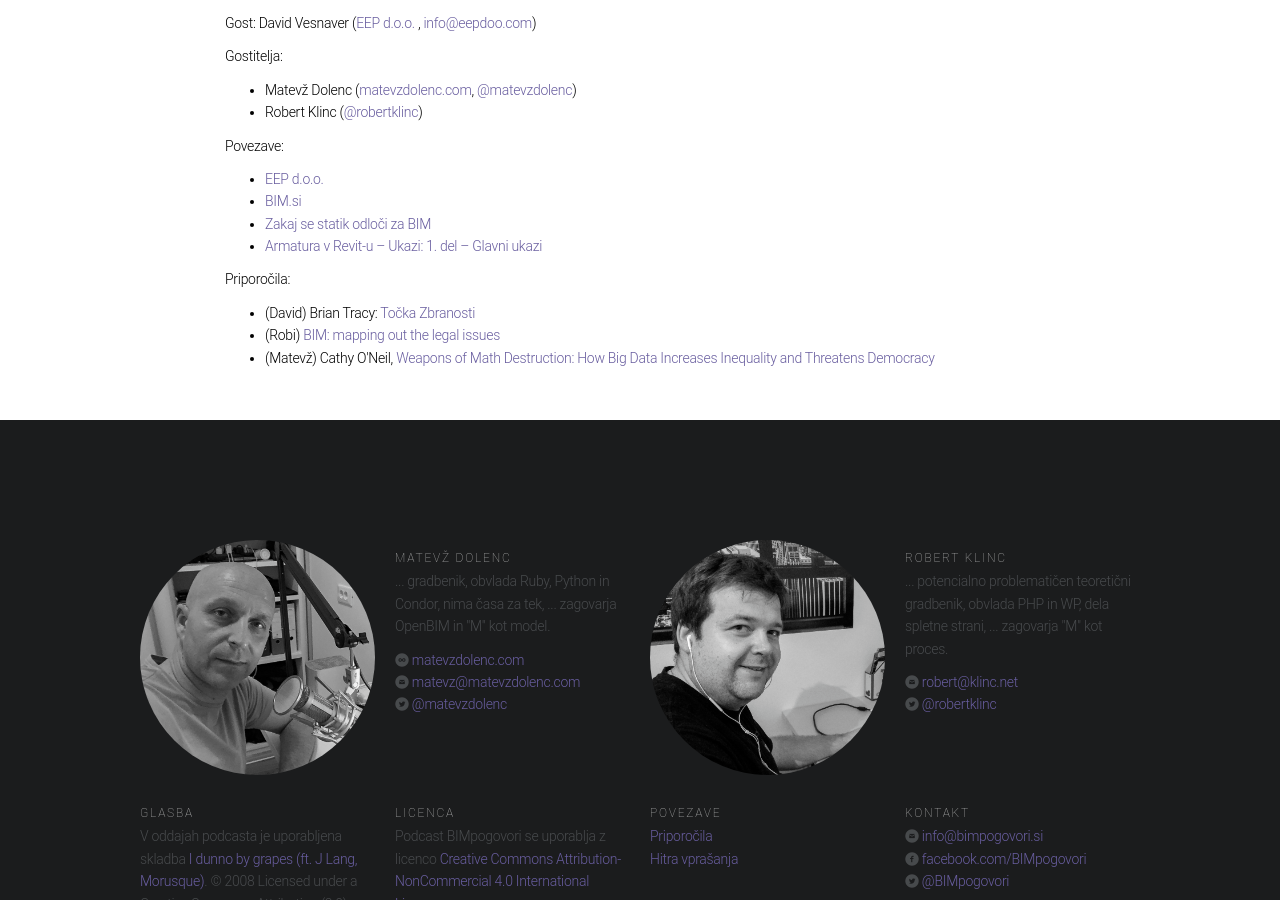
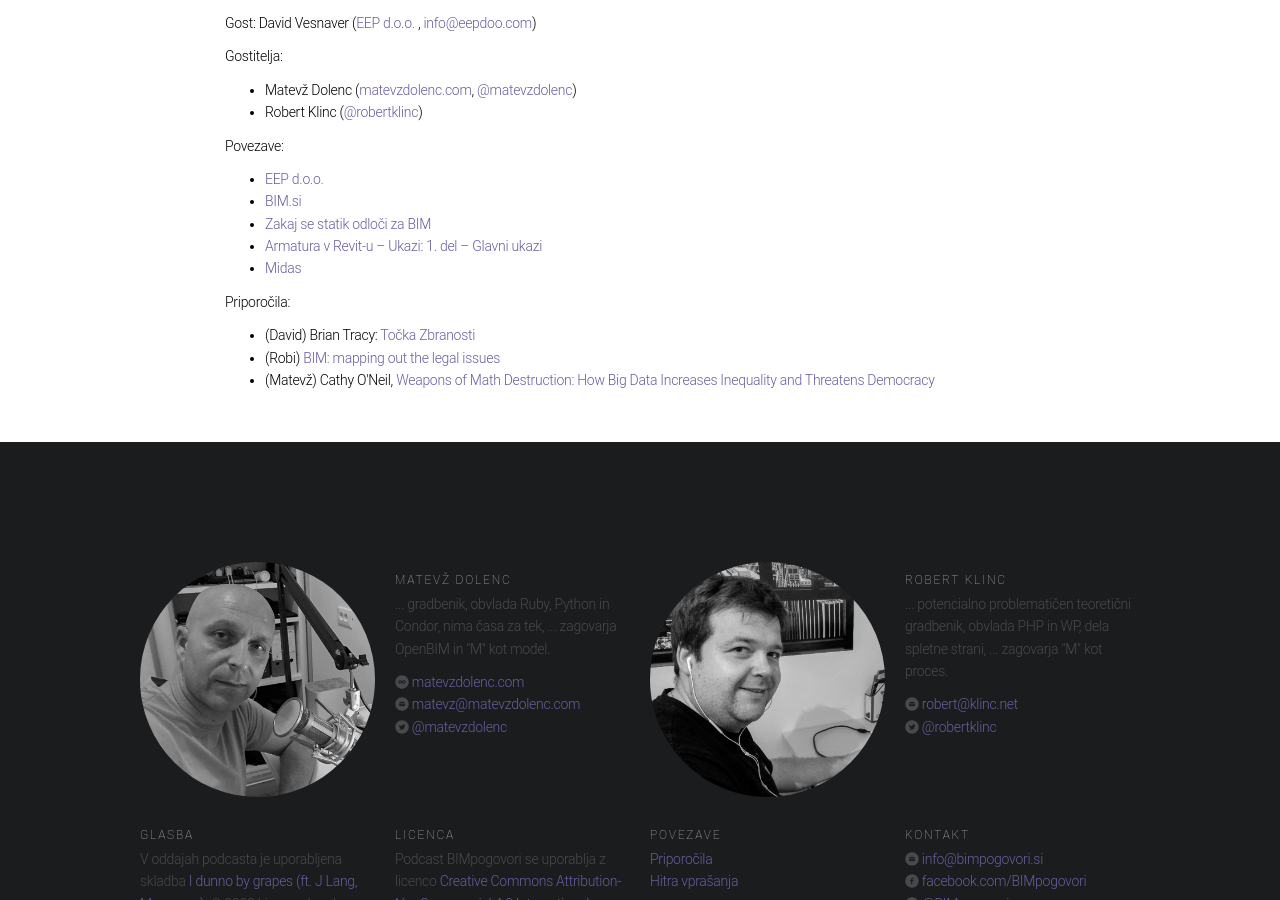
Before and after one commit to bimpogovori/bimpogovori.github.io, a Jekyll site: the page built from _posts/2017-01-03-021.html, in a window 1280 px wide and 900 px high, scrolled down 577 px. Built offline with Jekyll 4.4.1, drawn with Linux system fonts in a browser that asks for light colours.

Commit message:
021 - dodan link na Midas

```diff
--- a/_posts/2017-01-03-021.html
+++ b/_posts/2017-01-03-021.html
@@ -28,6 +28,7 @@
   <li><a href="http://bim.si">BIM.si</a></li>
   <li><a herf="http://bim.si/zakaj-se-statik-odloci-za-bim/">Zakaj se statik odloči za BIM</a></li>
   <li><a href="http://bim.si/armatura-v-revit-u-ukazi-1-del-glavni-ukazi/">Armatura v Revit-u – Ukazi: 1. del – Glavni ukazi</a></li>
+	<li><a href="http://en.midasuser.com/index.asp">Midas</a></li>
 </ul>
 
 <p>Priporočila:</p>
```
